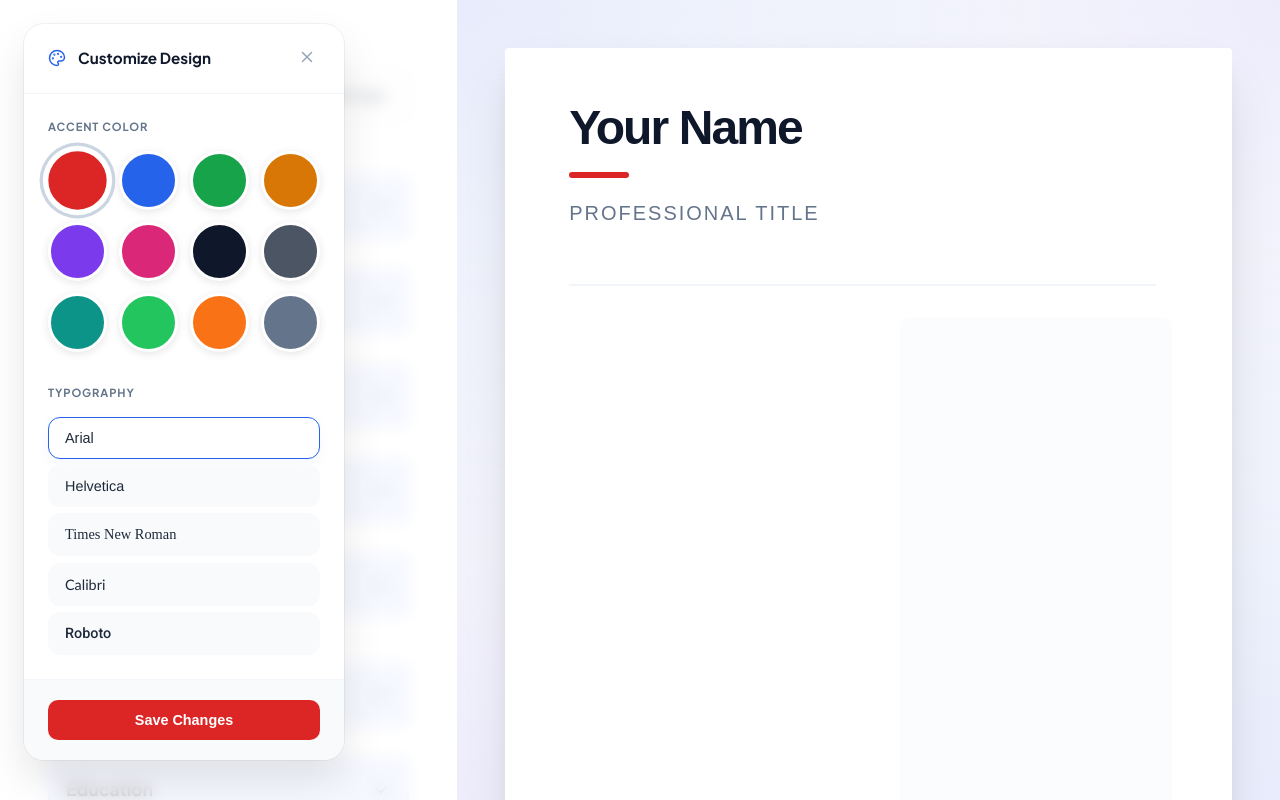
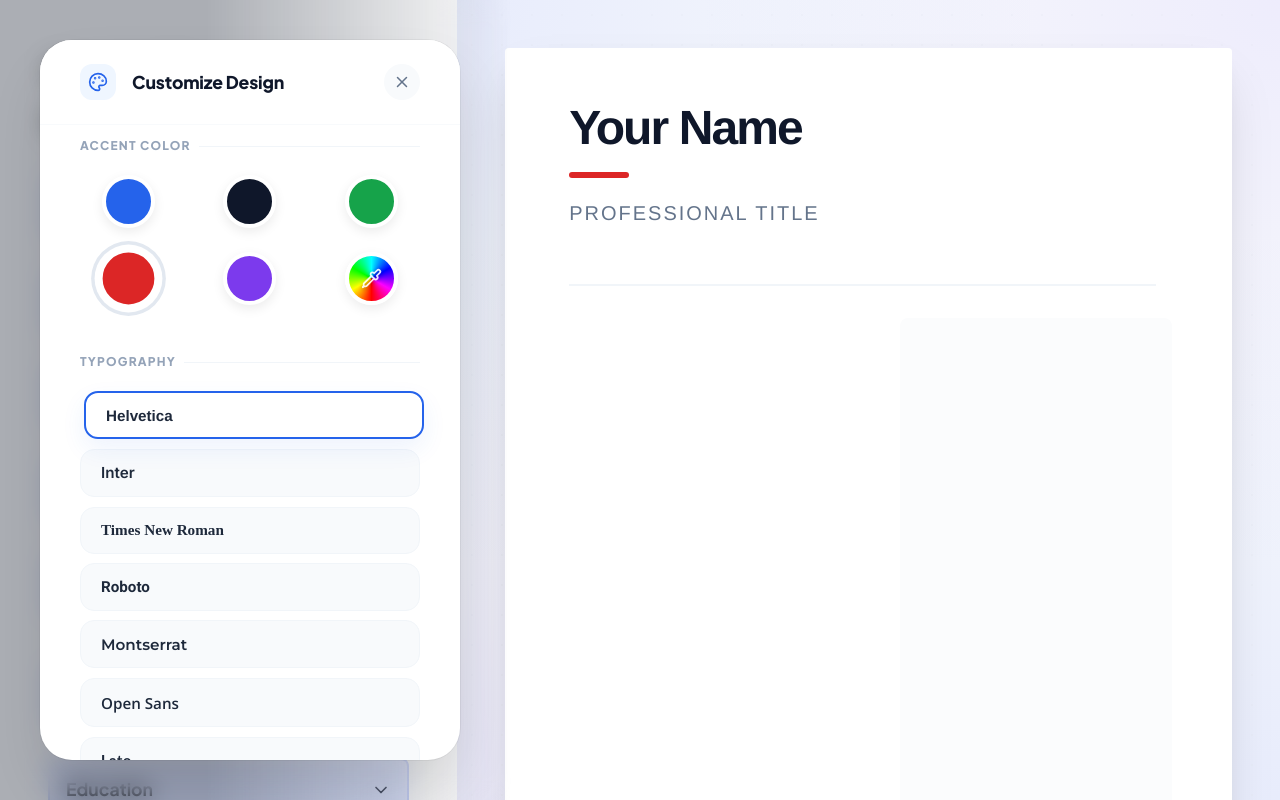
Before and after one commit to blitz-flex/CV-Builder, a React (Vite) app: page /create in a window 1280 px wide. Both pictures are taken after a click on the button "Design". Built offline with nearby package versions, Linux system fonts and the light colour scheme.

Commit message:
Refactor CVForm and DesignModal for enhanced styling and usability; add custom color picker

```diff
--- a/src/components/shared/DesignModal.jsx
+++ b/src/components/shared/DesignModal.jsx
@@ -1,14 +1,15 @@
-import { X, Palette } from 'lucide-react'
+import { X, Palette, Pipette } from 'lucide-react'
 import { FONTS } from '../../config/fonts'
 
 const COLOR_PRESETS = [
-  '#dc2626', '#2563eb', '#16a34a', '#d97706',
-  '#7c3aed', '#db2777', '#0f172a', '#4b5563',
-  '#0d9488', '#22c55e', '#f97316', '#64748b'
+  '#2563eb', '#0f172a', '#16a34a', '#dc2626', '#7c3aed'
 ]
 
 function DesignModal({ show, onClose, accentColor, setAccentColor, selectedFont, setSelectedFont }) {
   if (!show) return null
+
+  // Check if current accentColor is one of the presets
+  const isCustomColor = !COLOR_PRESETS.includes(accentColor);
 
   return (
     <div className="design-panel-overlay" onClick={onClose}>
@@ -38,6 +39,20 @@ function DesignModal({ show, onClose, accentColor, setAccentColor, selectedFont,
                   onClick={() => setAccentColor(color)}
                 />
               ))}
+
+              {/* Custom Color Picker as 6th option */}
+              <div
+                className={`color-dot custom-picker-wrapper ${isCustomColor ? 'active' : ''}`}
+                style={isCustomColor ? { background: accentColor } : {}}
+              >
+                <input
+                  type="color"
+                  value={isCustomColor ? accentColor : '#ffffff'}
+                  onChange={(e) => setAccentColor(e.target.value)}
+                  className="custom-color-input"
+                />
+                {!isCustomColor && <Pipette size={21} className="pipette-icon" />}
+              </div>
             </div>
           </div>
 
@@ -58,11 +73,6 @@ function DesignModal({ show, onClose, accentColor, setAccentColor, selectedFont,
           </div>
         </div>
 
-        <div className="panel-footer">
-          <button className="done-btn" onClick={onClose} style={{ backgroundColor: accentColor }}>
-            Save Changes
-          </button>
-        </div>
       </div>
     </div>
   )
--- a/src/config/fonts.js
+++ b/src/config/fonts.js
@@ -1,9 +1,12 @@
 export const FONTS = [
-  { value: 'Arial', label: 'Arial' },
   { value: 'Helvetica', label: 'Helvetica' },
+  { value: 'Inter', label: 'Inter' },
   { value: 'Times New Roman', label: 'Times New Roman' },
-  { value: 'Calibri', label: 'Calibri' },
-  { value: 'Roboto', label: 'Roboto' }
+  { value: 'Roboto', label: 'Roboto' },
+  { value: 'Montserrat', label: 'Montserrat' },
+  { value: 'Open Sans', label: 'Open Sans' },
+  { value: 'Lato', label: 'Lato' },
+  { value: 'Poppins', label: 'Poppins' }
 ]
 
-export const DEFAULT_FONT = 'Arial'
+export const DEFAULT_FONT = 'Helvetica'
--- a/src/index.css
+++ b/src/index.css
@@ -1,4 +1,4 @@
-@import url('https://fonts.googleapis.com/css2?family=Outfit:wght@300;400;500;600;700;800;900&family=Plus+Jakarta+Sans:wght@300;400;500;600;700;800&display=swap');
+@import url('https://fonts.googleapis.com/css2?family=Inter:wght@300;400;500;600;700&family=Lato:wght@300;400;700&family=Montserrat:wght@300;400;500;600;700&family=Open+Sans:wght@300;400;600;700&family=Outfit:wght@300;400;500;600;700;800;900&family=Plus+Jakarta+Sans:wght@300;400;500;600;700;800&family=Poppins:wght@300;400;500;600;700&family=Roboto:wght@300;400;500;700&display=swap');
 
 :root {
   --primary: #2563eb;
--- a/src/styles/CVForm.css
+++ b/src/styles/CVForm.css
@@ -104,35 +104,54 @@
 
 /* Integrated Design Panel - Modern & Refined */
 .design-panel-overlay {
+  position: fixed;
+  inset: 0;
+  background: transparent;
+  z-index: 2000;
+  display: flex;
+  align-items: center;
+  justify-content: flex-start;
+  padding: 2.5rem;
+  /* Symmetry: space from top, bottom, and left is now 2.5rem */
+  animation: fadeIn 0.3s ease;
+  pointer-events: auto;
+}
+
+/* More refined blur localized to the left side */
+.design-panel-overlay::before {
+  content: '';
   position: absolute;
   inset: 0;
-  background: rgba(255, 255, 255, 0.7);
-  backdrop-filter: blur(8px);
-  z-index: 1000;
-  display: flex;
-  justify-content: flex-start;
-  padding: 1.5rem;
-  animation: fadeIn 0.3s ease;
+  width: 40%;
+  /* Slightly narrower for better balance */
+  background: rgba(15, 23, 42, 0.35);
+  backdrop-filter: blur(12px);
+  -webkit-backdrop-filter: blur(12px);
+  z-index: -1;
+  mask-image: linear-gradient(to right, black 40%, transparent 100%);
+  -webkit-mask-image: linear-gradient(to right, black 40%, transparent 100%);
 }
 
 .design-panel {
   background: white;
   width: 100%;
-  max-width: 320px;
-  height: fit-content;
-  border-radius: 20px;
+  max-width: 420px;
+  /* სიგანეში გაზრდილი */
+  max-height: 90vh;
+  border-radius: 32px;
+  /* ოდნავ მეტად მომრგვალებული */
   box-shadow:
-    0 20px 40px rgba(0, 0, 0, 0.1),
+    0 30px 60px -12px rgba(0, 0, 0, 0.15),
     0 0 0 1px rgba(0, 0, 0, 0.05);
   display: flex;
   flex-direction: column;
-  animation: panelSlide 0.4s cubic-bezier(0.16, 1, 0.3, 1);
+  animation: panelSlideInLeft 0.5s cubic-bezier(0.16, 1, 0.3, 1);
   overflow: hidden;
 }
 
-@keyframes panelSlide {
+@keyframes panelSlideInLeft {
   from {
-    transform: translateX(-20px);
+    transform: translateX(-40px);
     opacity: 0;
   }
 
@@ -143,125 +162,210 @@
 }
 
 .panel-header {
-  padding: 1.25rem 1.5rem;
+  padding: 1.5rem 2.5rem;
+  /* ვერტიკალური დაშორება შემცირდა */
   display: flex;
   align-items: center;
   justify-content: space-between;
-  border-bottom: 1px solid #f1f5f9;
+  background: #ffffff;
+  border-bottom: 1px solid #f8fafc;
 }
 
 .panel-info {
   display: flex;
   align-items: center;
-  gap: 0.75rem;
+  gap: 1rem;
 }
 
 .panel-info h3 {
-  font-size: 0.95rem;
-  font-weight: 700;
+  font-size: 1.1rem;
+  font-weight: 800;
   color: #0f172a;
   margin: 0;
+  letter-spacing: -0.01em;
 }
 
 .panel-info svg {
   color: #2563eb;
+  background: #eff6ff;
+  padding: 8px;
+  border-radius: 12px;
+  width: 36px;
+  height: 36px;
 }
 
 .panel-close {
-  background: transparent;
+  background: #f8fafc;
   border: none;
   cursor: pointer;
-  color: #94a3b8;
-  padding: 4px;
-  border-radius: 8px;
-  transition: all 0.2s;
+  color: #64748b;
+  width: 36px;
+  height: 36px;
+  border-radius: 50%;
+  display: flex;
+  align-items: center;
+  justify-content: center;
+  transition: all 0.2s cubic-bezier(0.4, 0, 0.2, 1);
 }
 
 .panel-close:hover {
-  background: #f1f5f9;
+  background: #fee2e2;
   color: #ef4444;
+  transform: rotate(90deg);
 }
 
 .panel-content {
-  padding: 1.5rem;
+  padding: 0.75rem 2.5rem 2.5rem 2.5rem;
+  /* ზედა დაშორება კიდევ უფრო შემცირდა */
   display: flex;
   flex-direction: column;
-  gap: 2rem;
+  gap: 3rem;
+  overflow-y: auto;
+  /* სქროლი რომ ყველა შრიფტი გამოჩნდეს */
+  flex: 1;
+}
+
+/* Custom Scrollbar for a professional look */
+.panel-content::-webkit-scrollbar {
+  width: 6px;
+}
+
+.panel-content::-webkit-scrollbar-track {
+  background: transparent;
+}
+
+.panel-content::-webkit-scrollbar-thumb {
+  background: #e2e8f0;
+  border-radius: 10px;
+}
+
+.panel-content::-webkit-scrollbar-thumb:hover {
+  background: #cbd5e1;
 }
 
 .design-group {
   display: flex;
   flex-direction: column;
-  gap: 1rem;
+  gap: 1.25rem;
 }
 
 .design-group label {
-  font-size: 0.7rem;
-  font-weight: 700;
-  color: #64748b;
+  font-size: 0.75rem;
+  font-weight: 800;
+  color: #94a3b8;
   text-transform: uppercase;
-  letter-spacing: 0.08em;
+  letter-spacing: 0.1em;
+  display: flex;
+  align-items: center;
+  gap: 0.5rem;
+}
+
+.design-group label::after {
+  content: '';
+  flex: 1;
+  height: 1px;
+  background: #f1f5f9;
 }
 
 .color-grid-minimal {
   display: grid;
-  grid-template-columns: repeat(4, 1fr);
-  gap: 0.75rem;
+  grid-template-columns: repeat(3, 1fr);
+  /* 3x2 ბადე (5 ფერი + 1 პიპეტა) */
+  gap: 1.5rem;
+  justify-items: center;
 }
 
 .color-dot {
-  aspect-ratio: 1;
+  width: 53px;
+  /* კიდევ +10%-ით გაზრდილი */
+  height: 53px;
   border-radius: 50%;
-  border: 3px solid white;
+  border: 4px solid white;
   cursor: pointer;
-  box-shadow: 0 2px 8px rgba(0, 0, 0, 0.1);
-  transition: all 0.2s;
+  box-shadow: 0 4px 12px rgba(0, 0, 0, 0.08);
+  transition: all 0.3s cubic-bezier(0.4, 0, 0.2, 1);
+  padding: 0;
+  position: relative;
+}
+
+.color-dot:hover {
+  transform: translateY(-3px) scale(1.05);
+  box-shadow: 0 8px 20px rgba(0, 0, 0, 0.12);
+}
+
+.color-dot.active {
+  transform: scale(1.15);
+  box-shadow: 0 0 0 3px white, 0 0 0 6px #e2e8f0;
+}
+
+.custom-picker-wrapper {
+  position: relative;
+  background: conic-gradient(from 180deg at 50% 50%, #FF0000 0deg, #FFFF00 60deg, #00FF00 120deg, #00FFFF 180deg, #0000FF 240deg, #FF00FF 300deg, #FF0000 360deg);
   display: flex;
   align-items: center;
   justify-content: center;
-  padding: 0;
+  overflow: hidden;
 }
 
-.color-dot:hover {
-  transform: scale(1.1);
+.custom-color-input {
+  position: absolute;
+  inset: -5px;
+  width: 150%;
+  height: 150%;
+  padding: 0;
+  border: none;
+  cursor: pointer;
+  opacity: 0;
 }
 
-.color-dot.active {
-  box-shadow: 0 0 0 2px white, 0 0 0 5px #cbd5e1;
-  transform: scale(1.1);
+.pipette-icon {
+  color: white;
+  pointer-events: none;
+  filter: drop-shadow(0 1px 2px rgba(0, 0, 0, 0.3));
+  opacity: 0.9;
+}
+
+.custom-picker-wrapper.active {
+  background: var(--active-color);
+  /* This will be set by inline style if needed, but let's just use the active border */
 }
 
 .font-list-minimal {
   display: flex;
   flex-direction: column;
-  gap: 0.4rem;
+  gap: 0.6rem;
 }
 
 .font-item-btn {
   background: #f8fafc;
-  border: 1px solid transparent;
-  padding: 0.75rem 1rem;
-  border-radius: 12px;
+  border: 1.5px solid #f1f5f9;
+  padding: 0.85rem 1.25rem;
+  border-radius: 14px;
   display: flex;
   align-items: center;
   justify-content: space-between;
   cursor: pointer;
-  transition: all 0.2s;
+  transition: all 0.2s cubic-bezier(0.4, 0, 0.2, 1);
 }
 
 .font-item-btn:hover {
-  background: #f1f5f9;
+  background: white;
+  border-color: #e2e8f0;
+  transform: translateX(4px);
+  box-shadow: 0 4px 12px rgba(0, 0, 0, 0.03);
 }
 
 .font-item-btn.active {
   background: white;
   border-color: #2563eb;
-  box-shadow: 0 4px 12px rgba(37, 99, 235, 0.05);
+  border-width: 2px;
+  box-shadow: 0 10px 25px rgba(37, 99, 235, 0.08);
+  transform: translateX(4px);
 }
 
 .font-item-btn span {
-  font-size: 0.9rem;
-  font-weight: 500;
+  font-size: 0.95rem;
+  font-weight: 600;
   color: #1e293b;
 }
 
```
